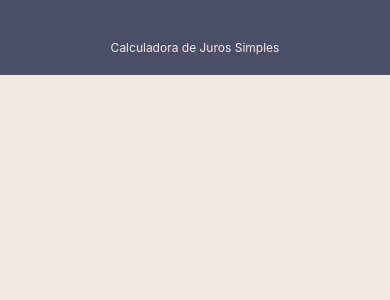
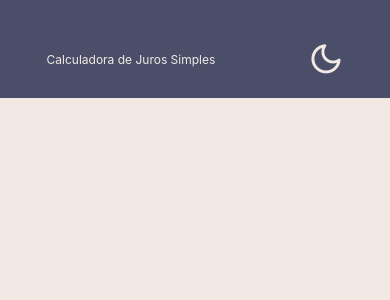
Before and after one commit to AstronautoLunar/juros-simples, a React Native app: screen / in a window 390 px wide. Shown: the top 300 px of the page. Built offline with nearby package versions, Linux system fonts and the light colour scheme.

Commit message:
:sparkles: Adicionado o header do projeto

```diff
--- a/App.tsx
+++ b/App.tsx
@@ -1,8 +1,13 @@
 import { StatusBar } from 'expo-status-bar';
-import React from 'react';
+import React, { useState } from 'react';
 import { SafeAreaView } from 'react-native';
 
 import { homeStyle } from './src/styles/globals';
+
+import {
+  DarkProvider,
+  useDark
+} from './src/contexts/darkTheme';
 
 import {
   Header,
@@ -10,12 +15,16 @@ import {
 } from './src/components';
 
 export default function App() {
+  let { dark, onChangeDark } = useDark();
+
   return (
+    <DarkProvider>
       <SafeAreaView style={homeStyle.container}>
         <StatusBar style="light" />
         <Header
           title="Calculadora de Juros Simples"
         />
       </SafeAreaView>
+    </DarkProvider>
   );
 }
--- a/package.json
+++ b/package.json
@@ -8,11 +8,13 @@
     "eject": "expo eject"
   },
   "dependencies": {
+    "@expo/vector-icons": "^12.0.5",
     "expo": "~42.0.1",
     "expo-status-bar": "~1.0.4",
     "react": "16.13.1",
     "react-dom": "16.13.1",
     "react-native": "https://github.com/expo/react-native/archive/sdk-42.0.0.tar.gz",
+    "react-native-svg": "^12.1.1",
     "react-native-web": "~0.13.12"
   },
   "devDependencies": {
--- a/src/components/Header/index.tsx
+++ b/src/components/Header/index.tsx
@@ -1,5 +1,12 @@
 import React from 'react';
-import { View, Text } from 'react-native';
+import {
+    View,
+    Text,
+    TouchableOpacity
+} from 'react-native';
+import { Feather } from '@expo/vector-icons';
+
+import { useDark } from '../../contexts/darkTheme';
 
 import styles from './styles';
 
@@ -7,10 +14,42 @@ interface HeaderData {
     title: string;
 }
 
-export default function Header({ title }: HeaderData) {
+export default function Header({
+    title
+}: HeaderData) {
+    let {
+        dark,
+        onChangeDark
+    } = useDark();
+
     return (
         <View style={styles.header}>
             <Text style={styles.title}>{ title }</Text>
+            <View style={styles.areaThemeDark}>
+                {
+                    dark
+                    ?
+                    <TouchableOpacity
+                        onPress={onChangeDark}
+                    >
+                        <Feather
+                            name="sun"
+                            size={35}
+                            color="#F2E9E4"
+                        />
+                    </TouchableOpacity>
+                    :
+                    <TouchableOpacity
+                        onPress={onChangeDark}
+                    >
+                        <Feather
+                            name="moon"
+                            size={35}
+                            color="#F2E9E4"
+                        />
+                    </TouchableOpacity>
+                }
+            </View>
         </View>
     )
 }
--- a/src/components/Header/styles.tsx
+++ b/src/components/Header/styles.tsx
@@ -9,12 +9,18 @@ const styles = StyleSheet.create({
         paddingBottom: 20,
         backgroundColor: colors.slateBR29,
         display: 'flex',
+        flexDirection: 'row',
         justifyContent: 'space-around',
         alignItems: 'center'
     },
     title: {
         fontSize: 12,
         color: colors.ashRoseE70
+    },
+    areaThemeDark: {
+        flexDirection: 'row',
+        justifyContent: 'center',
+        alignItems: 'center'
     }
 })
 
--- a/src/contexts/darkTheme.tsx
+++ b/src/contexts/darkTheme.tsx
@@ -1,4 +1,4 @@
-import {
+import React, {
     createContext,
     useContext,
     useState
@@ -8,7 +8,7 @@ const DarkTheme = createContext({} as DarkThemeData);
 
 interface DarkThemeData {
     dark: boolean;
-    onChangeDark: (value: any) => void;
+    onChangeDark: () => void;
 }
 
 interface DarkProviderData {
@@ -18,8 +18,8 @@ interface DarkProviderData {
 export function DarkProvider({ children }: DarkProviderData) {
     let [ dark, setDark ] = useState(false);
 
-    function onChangeDark(value:any) {
-        setDark(value);
+    function onChangeDark() {
+        setDark(!dark);
     }
 
     return (
```
Also changed, not shown: 1 other file (tests, documents, lock files or other folders). Lines whose indentation alone changed are shown as unchanged.
